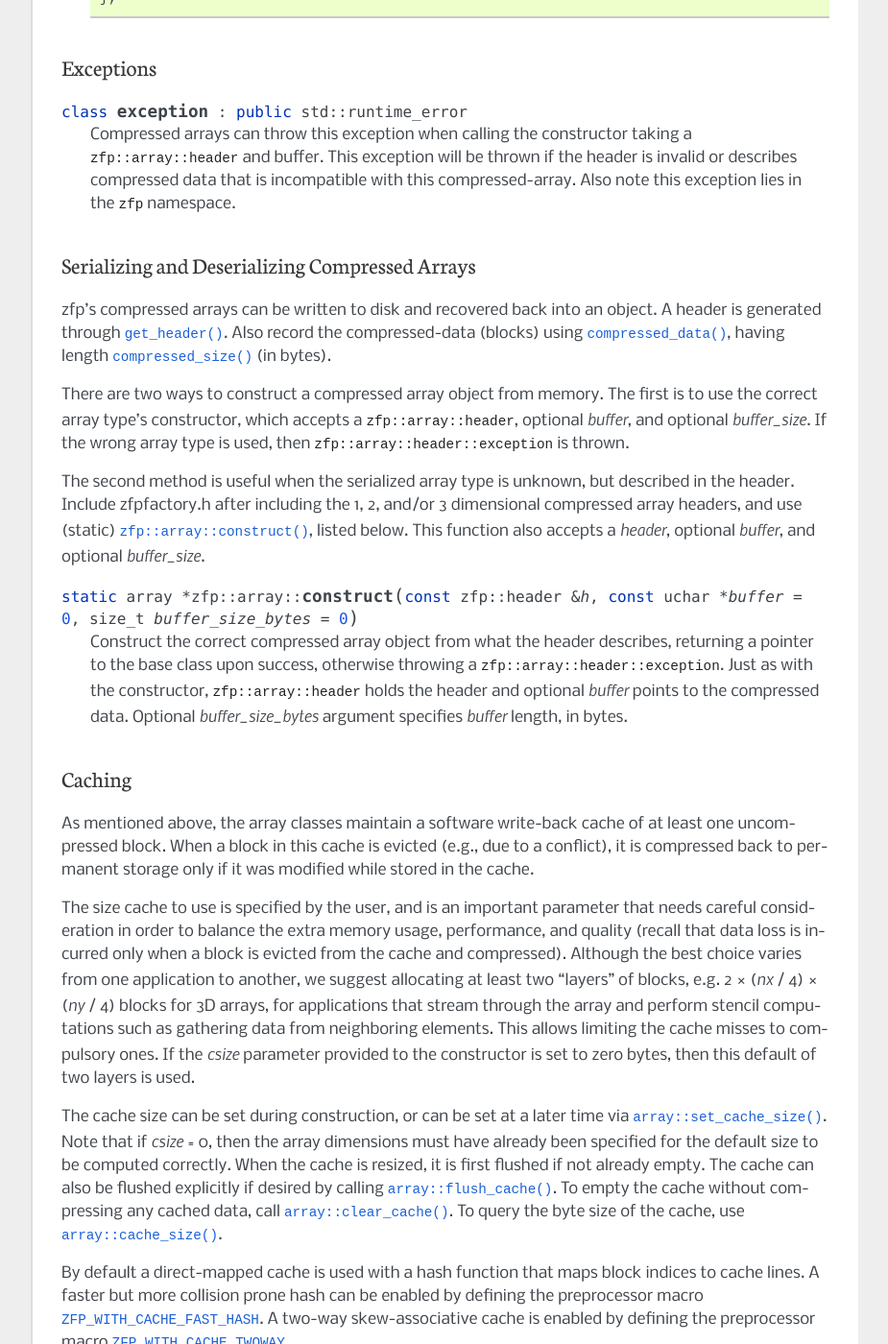
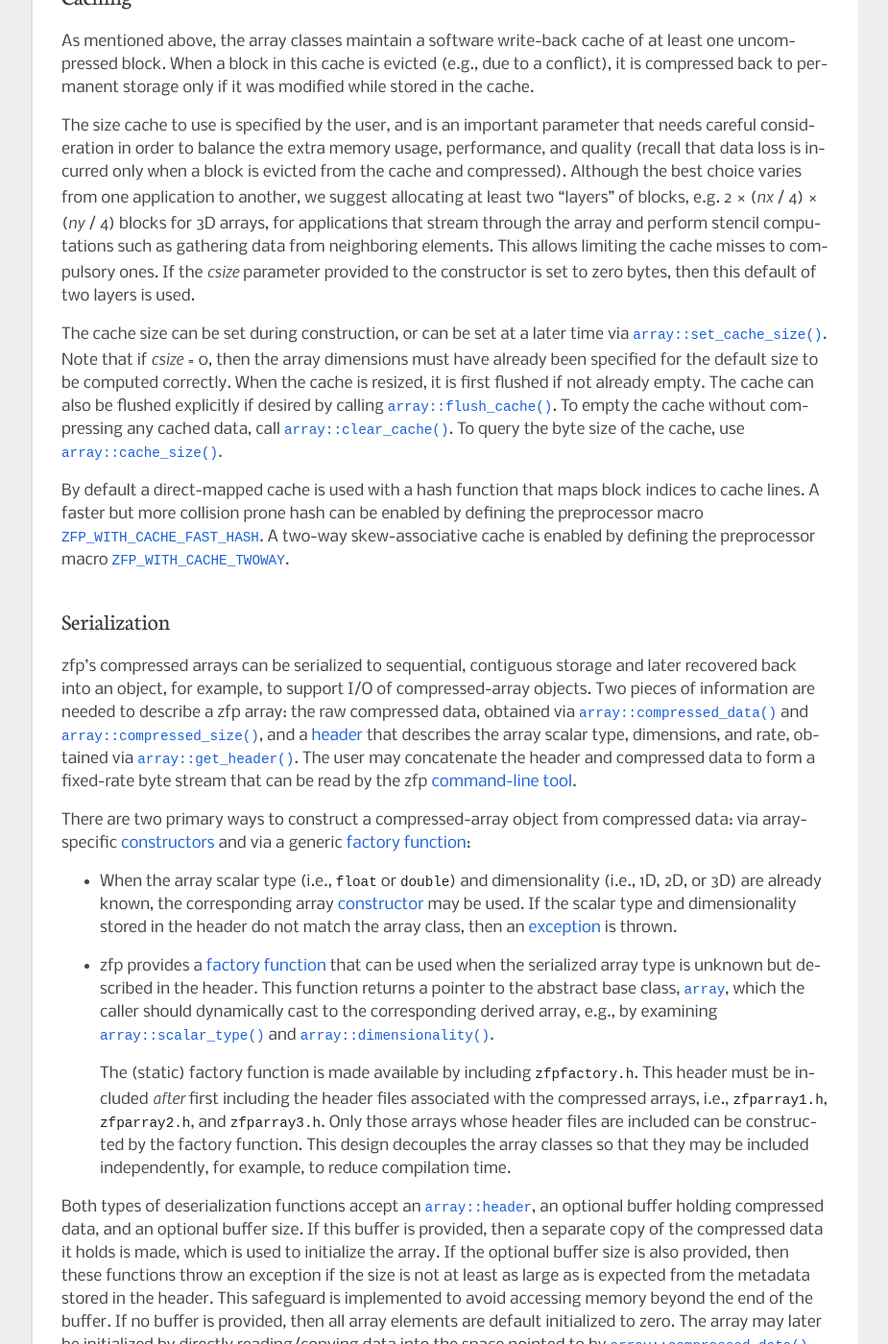
Before and after one commit to LLNL/zfp, a Sphinx documentation site: the page built from docs/source/arrays.rst, in a window 1280 px wide and 1400 px high, scrolled down 5765 px. Shown: the whole window at 96% size, without its empty margins (198-1123 px from the left). Built offline with Sphinx 7.4.7, drawn with Linux system fonts in a browser that asks for light colours; formulas are drawn with MathJax 3; some of the changed text lies outside the part shown.

Commit message:
Update serialization documentation

```diff
--- a/docs/source/array-factory.inc
+++ /dev/null
@@ -1,32 +0,0 @@
-.. index::
-   single: array-factory
-.. _array_factory:
-
-Serializing and Deserializing Compressed Arrays
------------------------------------------------
-
-|zfp|'s compressed arrays can be written to disk and recovered back into an
-object. A header is generated through :cpp:func:`get_header`. Also record the
-compressed-data (blocks) using :cpp:func:`compressed_data`, having length
-:cpp:func:`compressed_size` (in bytes).
-
-There are two ways to construct a compressed array object from memory. The
-first is to use the correct array type's constructor, which accepts a
-:cpp:type:`zfp::array::header`, optional *buffer*, and optional *buffer_size*.
-If the wrong array type is used, then :cpp:class:`zfp::array::header::exception`
-is thrown.
-
-The second method is useful when the serialized array type is unknown, but
-described in the header. Include zfpfactory.h after including the 1, 2, and/or 3
-dimensional compressed array headers, and use (static)
-:cpp:func:`zfp::array::construct`, listed below. This function also accepts a
-*header*, optional *buffer*, and optional *buffer_size*.
-
-.. cpp:function:: static array* zfp::array::construct(const zfp::header& h, const uchar* buffer = 0, size_t buffer_size_bytes = 0)
-
-  Construct the correct compressed array object from what the header describes,
-  returning a pointer to the base class upon success, otherwise throwing a
-  :cpp:class:`zfp::array::header::exception`. Just as with the constructor,
-  :cpp:type:`zfp::array::header` holds the header and optional *buffer* points to the
-  compressed data. Optional *buffer_size_bytes* argument specifies *buffer*
-  length, in bytes.
--- a/docs/source/arrays.rst
+++ b/docs/source/arrays.rst
@@ -43,10 +43,8 @@ iterators, and views.
 The following sections are available:
 
 * :ref:`array_classes`
-* :ref:`header`
-* :ref:`exceptions`
-* :ref:`array_factory`
 * :ref:`caching`
+* :ref:`serialization`
 * :ref:`references`
 * :ref:`pointers`
 * :ref:`iterators`
@@ -112,16 +110,31 @@ Base Class
 
 .. cpp:function:: uint array::dimensionality() const
 
-  Return the dimensionality of the compressed array.
+  Return the dimensionality (1, 2, or 3) of the array.
 
 .. cpp:function:: zfp_type array::scalar_type() const
 
-  Return the underlying :c:type:`zfp_type` of the compressed array.
+  Return the underlying scalar type (:c:type:`zfp_type`) of the array.
 
-.. cpp:function:: zfp::array::header array::get_header() const
+.. cpp:function:: array::header array::get_header() const
 
-  Write a header describing this compressed array into struct
-  :cpp:type:`header`, and return it.
+  Return a short :ref:`header <header>` describing the scalar type,
+  dimensions, and rate associated with the array.
+  A :cpp:class:`array::header::exception` is thrown if the header cannot
+  describe the array.
+
+.. _array_factory:
+.. cpp:function:: static array* array::construct(const array::header& h, const uchar* buffer = 0, size_t buffer_size_bytes = 0)
+
+  Construct a compressed-array object whose scalar type, dimensions, and rate
+  are given by the header *h*.  Return a pointer to the base class upon
+  success.  The optional *buffer* points to compressed data that, when passed,
+  is copied into the array.  If *buffer* is absent, the array is default
+  intialized with all zeroes.  The optional *buffer_size_bytes* argument
+  specifies the buffer length in bytes.  When passed, a comparison is made to
+  ensure that the buffer size is at least as large as the size implied by
+  the header.  If this function fails for any reason, an
+  :cpp:class:`array::header::exception` is thrown.
 
 Common Methods
 ^^^^^^^^^^^^^^
@@ -238,16 +251,19 @@ type is ommitted for readability, e.g.,
   *csize* bytes of cache, and optionally initialized from flat, uncompressed
   array *p*.  If *csize* is zero, a default cache size is chosen.
 
-.. cpp:function:: array1::array1(const zfp::array::header& h, const uchar* buffer = 0, size_t buffer_size_bytes = 0)
-.. cpp:function:: array2::array2(const zfp::array::header& h, const uchar* buffer = 0, size_t buffer_size_bytes = 0)
-.. cpp:function:: array3::array3(const zfp::array::header& h, const uchar* buffer = 0, size_t buffer_size_bytes = 0)
+.. _array_ctor_header:
+.. cpp:function:: array1::array1(const array::header& h, const uchar* buffer = 0, size_t buffer_size_bytes = 0)
+.. cpp:function:: array2::array2(const array::header& h, const uchar* buffer = 0, size_t buffer_size_bytes = 0)
+.. cpp:function:: array3::array3(const array::header& h, const uchar* buffer = 0, size_t buffer_size_bytes = 0)
 
-  Constructor of array from previously-serialized compressed array. Struct
-  :cpp:type:`zfp::array::header` contains header information, while optional
-  *buffer* points to the compressed-data. Optional *buffer_size_bytes* argument
-  specifies *buffer* length in case header describes a longer array. Throws
-  :cpp:class:`zfp::array::header::exception` if unable to construct. Omitting a
-  buffer will construct the object with its entries allocated (ready for use).
+  Constructor from previously :ref:`serialized <serialization>` compressed
+  array.  Struct :cpp:type:`array::header` contains array metadata, while
+  optional *buffer* points to the compressed data that is to be copied to
+  the array.  The optional *buffer_size_bytes* argument specifies the
+  *buffer* length.  If the constructor fails, an
+  :cpp:class:`array::header::exception` is thrown.
+  See :cpp:func:`array::construct` for further details on the *buffer* and
+  *buffer_size_bytes* arguments.
 
 .. cpp:function:: array1::array1(const array1& a)
 .. cpp:function:: array2::array2(const array2& a)
@@ -301,10 +317,8 @@ type is ommitted for readability, e.g.,
   Return :ref:`proxy reference <references>` to scalar stored at
   multi-dimensional index given by *i*, *j*, and *k* (mutator).
 
-.. include:: header.inc
-.. include:: exceptions.inc
-.. include:: array-factory.inc
 .. include:: caching.inc
+.. include:: serialization.inc
 .. include:: references.inc
 .. include:: pointers.inc
 .. include:: iterators.inc
--- a/docs/source/conf.py
+++ b/docs/source/conf.py
@@ -146,7 +146,7 @@ latex_elements = {
 #  author, documentclass [howto, manual, or own class]).
 latex_documents = [
     (master_doc, 'zfp.tex', u'zfp Documentation',
-     u'Peter Lindstrom', 'manual'),
+     u'\shortstack{Peter Lindstrom\\\\Markus Salasoo}', 'manual'),
 ]
 
 
--- a/docs/source/exceptions.inc
+++ /dev/null
@@ -1,19 +0,0 @@
-.. index::
-   single: Exceptions
-.. _exceptions:
-
-Exceptions
-----------
-
-.. cpp:namespace:: zfp::array::header
-
-..
-  .. cpp:class:: exception : public std::runtime_error
-
-.. cpp:class:: exception : public std::runtime_error
-
-  Compressed arrays can throw this exception when calling the constructor taking
-  a :cpp:type:`zfp::array::header` and buffer. This exception will be thrown if
-  the header is invalid or describes compressed data that is incompatible with
-  this compressed-array. Also note this exception lies in the :cpp:any:`zfp`
-  namespace.
--- a/docs/source/header.inc
+++ /dev/null
@@ -1,22 +0,0 @@
-.. index::
-   single: Header
-.. _header:
-
-Header
-------
-
-.. cpp:namespace:: zfp::array
-
-..
-  .. cpp:class:: header
-
-.. cpp:class:: header
-
-  This struct stores information needed to describe a compressed-array, should
-  a user want to serialize it. Compressed-arrays always have 96 bit headers,
-  stored in the buffer array. This header is fully compatible with the C API.
-  ::
-
-    class header {
-      uchar buffer[BITS_TO_BYTES(ZFP_HEADER_SIZE_BYTES)];
-    };
--- /dev/null
+++ b/docs/source/serialization.inc
@@ -0,0 +1,123 @@
+.. index::
+   single: Serialization
+.. _serialization:
+
+Serialization
+-------------
+
+.. cpp:namespace:: zfp
+
+|zfp|'s compressed arrays can be serialized to sequential, contiguous
+storage and later recovered back into an object, for example, to support
+I/O of compressed-array objects.  Two pieces of information are needed
+to describe a |zfp| array: the raw compressed data, obtained via
+:cpp:func:`array::compressed_data` and :cpp:func:`array::compressed_size`,
+and a :ref:`header <header>` that describes the array scalar type,
+dimensions, and rate, obtained via :cpp:func:`array::get_header`.
+The user may concatenate the header and compressed data to form a
+fixed-rate byte stream that can be read by the |zfp|
+:ref:`command-line tool <zfpcmd>`.
+
+There are two primary ways to construct a compressed-array object from
+compressed data: via array-specific :ref:`constructors <array_ctor_header>`
+and via a generic :ref:`factory function <array_factory>`:
+
+- When the array scalar type (i.e., :code:`float` or :code:`double`) and
+  dimensionality (i.e., 1D, 2D, or 3D) are already known, the corresponding
+  array :ref:`constructor <array_ctor_header>` may be used.  If the
+  scalar type and dimensionality stored in the header do not match
+  the array class, then an :ref:`exception <exception>` is thrown.
+
+- |zfp| provides a :ref:`factory function <array_factory>` that can be used
+  when the serialized array type is unknown but described in the header.
+  This function returns a pointer to the abstract base class,
+  :cpp:class:`array`, which the caller should dynamically cast to the
+  corresponding derived array, e.g., by examining
+  :cpp:func:`array::scalar_type` and :cpp:func:`array::dimensionality`.
+
+  The (static) factory function is made available by including
+  :file:`zfpfactory.h`.  This header must be included *after* first
+  including the header files associated with the compressed arrays, i.e.,
+  :file:`zfparray1.h`, :file:`zfparray2.h`, and :file:`zfparray3.h`.
+  Only those arrays whose header files are included can be constructed by
+  the factory function.  This design decouples the array classes so that
+  they may be included independently, for example, to reduce compilation
+  time.
+
+Both types of deserialization functions accept an :cpp:class:`array::header`,
+an optional buffer holding compressed data, and an optional buffer size.
+If this buffer is provided, then a separate copy of the compressed data it
+holds is made, which is used to initialize the array.  If the optional buffer
+size is also provided, then these functions throw an exception if the size
+is not at least as large as is expected from the metadata stored in the
+header.  This safeguard is implemented to avoid accessing memory beyond the
+end of the buffer.  If no buffer is provided, then all array elements are
+default initialized to zero.  The array may later be initialized by directly
+reading/copying data into the space pointed to by
+:cpp:func:`array::compressed_data`.
+
+Below is a simple example of serialization of a 3D compressed array of doubles
+(error checking has been omitted for clarity)::
+
+  zfp::array3d a(nx, ny, nz, rate);
+  zfp::array::header h = a.get_header();
+  fwrite(&h, sizeof(h), 1, file);
+  fwrite(a.compressed_data(), a.compressed_size(), 1, file);
+
+We may then deserialize this array using the factory function.  The following
+example reads the compressed data directly into the array without making a
+copy::
+
+  zfp::array::header h;
+  fread(&h, sizeof(h), 1, file);
+  zfp::array* p = zfp::array::construct(h);
+  fread(p->compressed_data(), p->compressed_size(), 1, file);
+  assert(p->dimensionality() == 3 && p->scalar_type() == zfp_type_double);
+  zfp::array3d& a = *dynamic_cast<zfp::array3d*>(p);
+
+.. index::
+   single: Header
+   single: Exceptions
+
+.. _header:
+
+Header
+^^^^^^
+
+.. cpp:namespace:: zfp
+
+Short 12-byte headers are used to describe array metadata and compression
+parameters when serializing a compressed array.  This header is the same as
+supported by the :c:func:`zfp_read_header` and :c:func:`zfp_write_header`
+functions, using :c:macro:`ZFP_HEADER_FULL` to indicate that complete metadata
+is to be stored in the header.  The header is also compatible with the |zfp|
+:ref:`command-line tool <zfpcmd>`.  Processing of the header may result in an
+:ref:`exception <exception>` being thrown.
+
+.. cpp:class:: array::header
+
+  The header stores information such as scalar type, array dimensions, and
+  rate.  Compressed-array headers are always 96 bits long.  These bits are
+  stored in the :code:`header::buffer` field, the only field represented
+  in the header.
+  ::
+
+    struct header {
+      uchar buffer[BITS_TO_BYTES(ZFP_HEADER_SIZE_BITS)];
+    };
+
+.. _exception:
+.. cpp:class:: array::header::exception : public std::runtime_error
+
+  Compressed arrays can throw this exception upon serialization, when forming
+  a header via :cpp:func:`get_header`, or deserialization, when constructing
+  a compressed array via its :ref:`constructor <array_ctor_header>` or
+  :ref:`factory function <array_factory>`.
+
+.. note::
+  Compressed-array headers use |zfp|'s most concise representation of only
+  96 bits.  Such short headers support compressed blocks up to 2048 bits long.
+  This implies that the highest rate for 3D arrays is 2048/4\ :sup:`3` = 32
+  bits/value.  3D arrays whose rate exceeds 32 cannot be serialized using
+  :cpp:func:`array::get_header`, which for such arrays throws an exception.
+  1D and 2D arrays do not suffer from this limitation.
```
